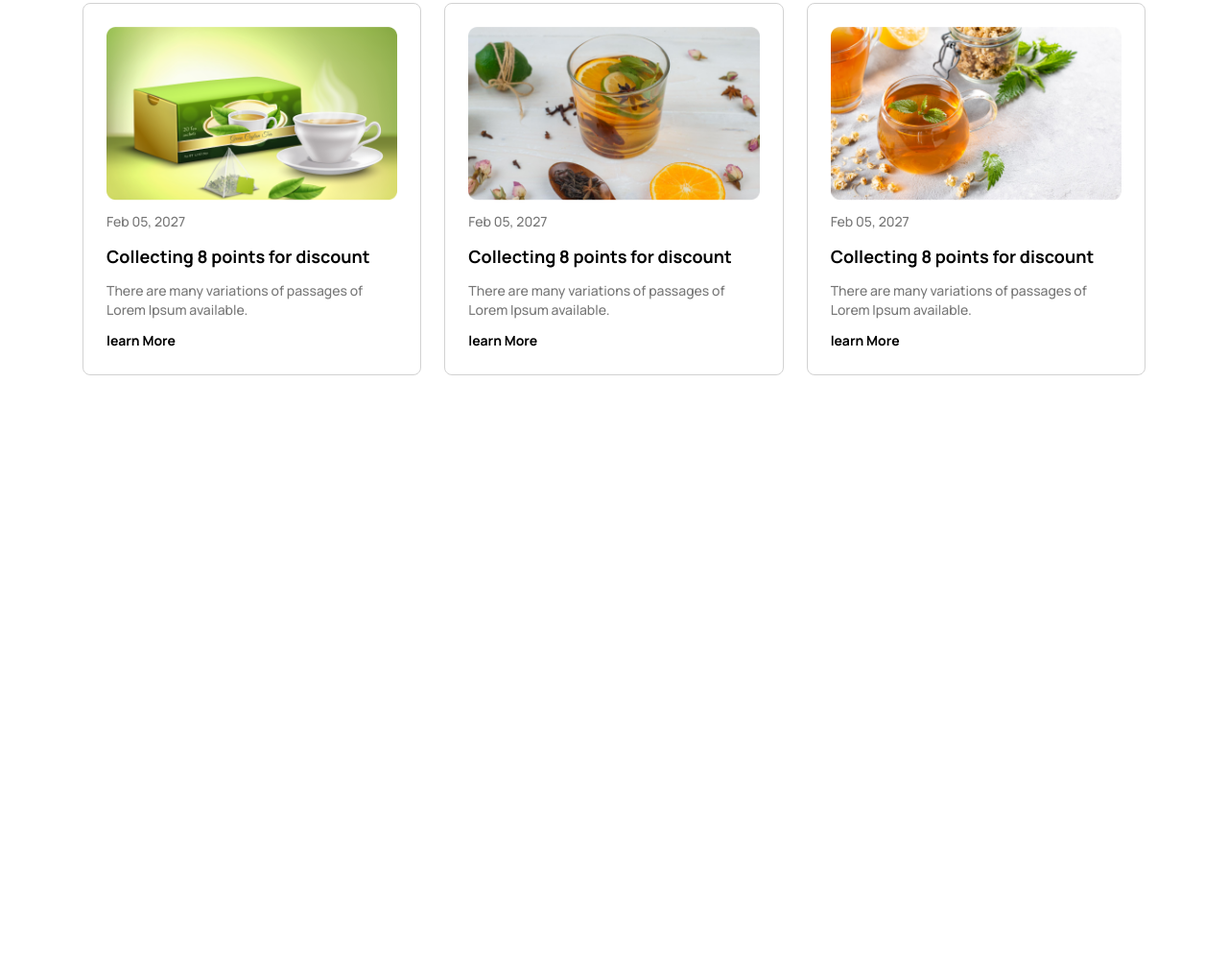
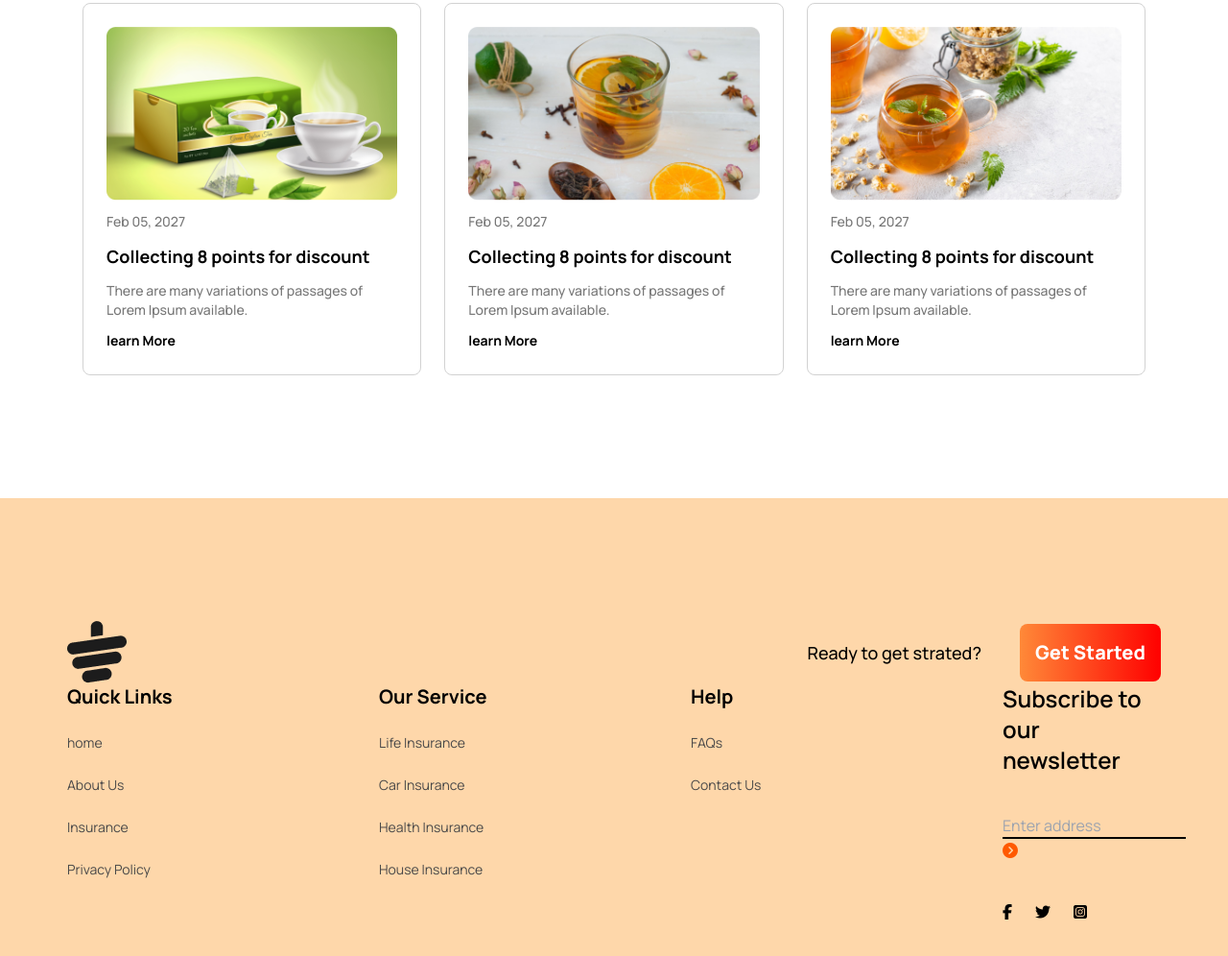
Before and after one commit to ibrahimaltr17/ph-tea-house, a plain HTML site: page index.html in a window 1280 px wide. Shown: the part 3005-4001 px from the top of the page at 96% size. Before the commit the page ends 3524 px from the top, so only its background shows below. Drawn offline with nearby package versions, Linux system fonts and the light colour scheme.

Commit message:
footer create

```diff
--- a/index.html
+++ b/index.html
@@ -211,8 +211,59 @@
         </section>
         <!-- News and Event Section End -->
     </main>
-    <footer>
-
+    <footer class="mt-32 px-4 py-16 sm:py-32 bg-orange-200">
+        <div class="footer-container max-w-[1140px] m-auto">
+            <!-- Get Start portion -->
+            <div class="get-start flex justify-between items-center">
+                <div>
+                    <img src="images/cup.png" alt="">
+                </div>
+                <div class="flex items-center gap-3 sm:gap-10">
+                    <p class="text-sm md:text-lg font-medium">Ready to get strated?</p>
+                    <button class="bg-gradient-to-r from-[#FF8938] to-[#FF0000] p-2 md:p-4 rounded-lg text-white font-extrabold md:text-xl text-sm">
+                        Get Started
+                    </button>
+                </div>
+            </div>
+            <!--  -->
+            <div class="footer-content grid grid-cols-1 sm:grid-cols-2 md:grid-cols-4 gap-40">
+                <!-- Quick Links -->
+                <div class="quick-links text-[#494949] text-sm list-none space-y-6">
+                    <h6 class="text-xl font-bold text-black">Quick Links</h6>
+                    <li><a href="">home</a></li>
+                    <li><a href="">About Us</a></li>
+                    <li><a href="">Insurance</a></li>
+                    <li><a href="">Privacy Policy</a></li>
+                </div>
+                <!-- Our Service -->
+                <div class="our-service text-[#494949] text-sm list-none space-y-6">
+                    <h6 class="text-xl font-bold text-black">Our Service</h6>
+                    <li><a href="">Life Insurance</a></li>
+                    <li><a href="">Car Insurance</a></li>
+                    <li><a href="">Health Insurance</a></li>
+                    <li><a href="">House Insurance</a></li>
+                </div>
+                <!-- Help -->
+                <div class="help text-[#494949] text-sm list-none space-y-6">
+                    <h6 class="text-xl font-bold text-black">Help</h6>
+                    <li><a href="">FAQs</a></li>
+                    <li><a href="">Contact Us</a></li>
+                </div>
+                <!-- Subscribtion -->
+                 <div class="subcribe space-y-10">
+                    <h6 class="text-2xl font-semibold">Subscribe to our newsletter</h6>
+                    <div class="email">
+                        <input class="bg-transparent border-b-2 outline-none border-black" placeholder="Enter address" type="text">
+                        <i class="fa-solid fa-circle-chevron-right" style="color: #ff5900;"></i>
+                    </div>
+                    <div class="social-links flex gap-6">
+                        <a href=""><i class="fa-brands fa-facebook-f"></i></a>
+                        <a href=""><i class="fa-brands fa-twitter"></i></a>
+                        <a href=""><i class="fa-brands fa-square-instagram"></i></a>
+                    </div>
+                 </div>
+            </div>
+        </div>
     </footer>
 </body>
 </html>
```
